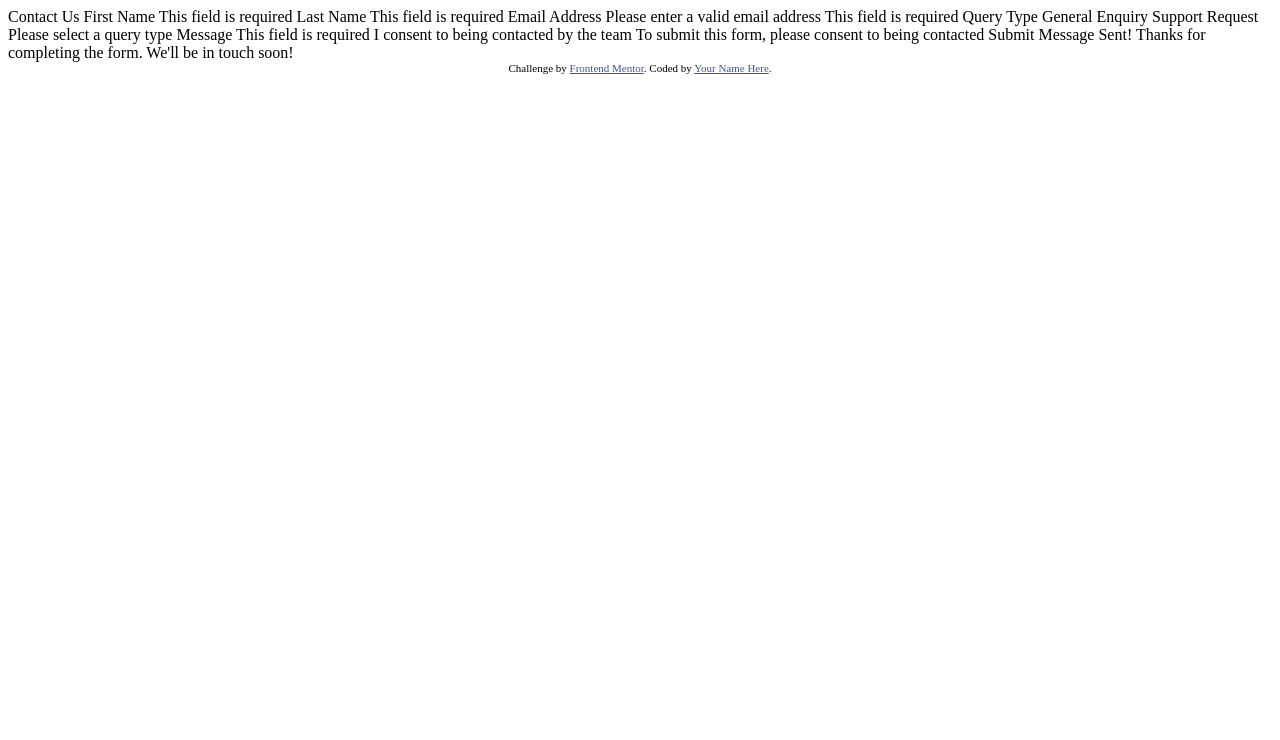
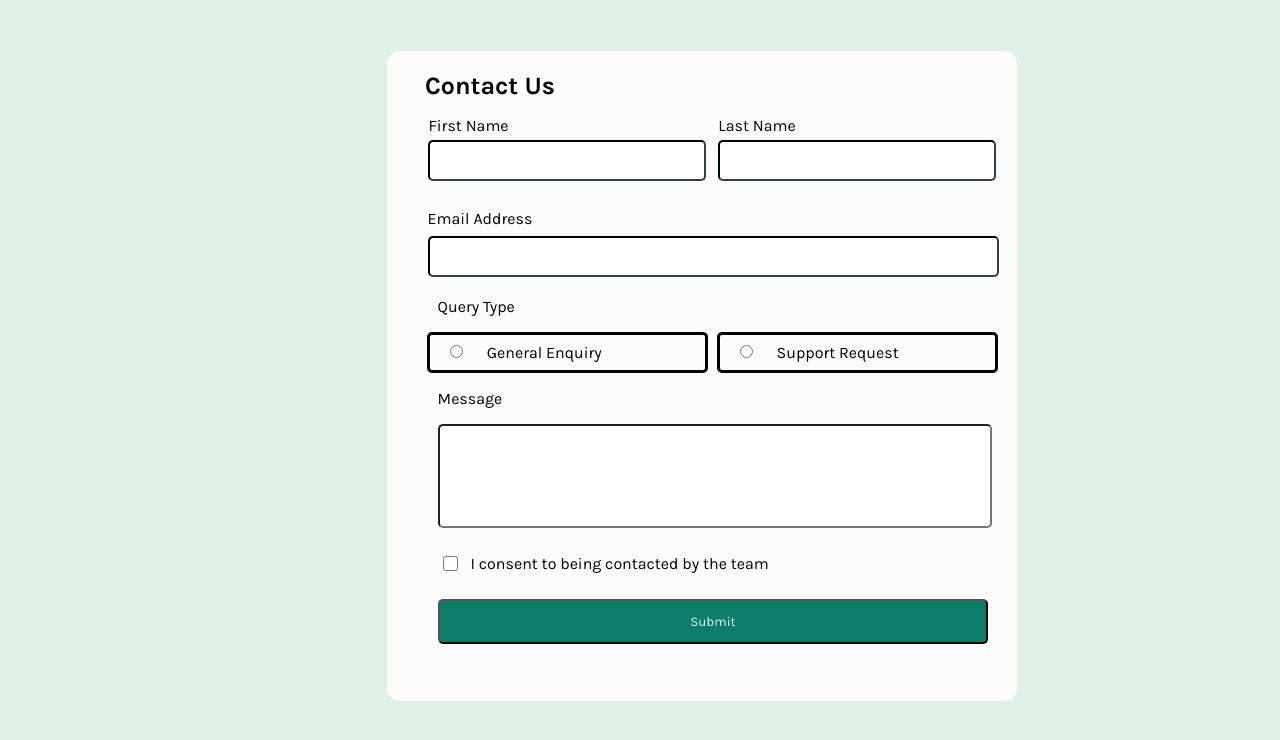
Before and after one commit to God55-lgtm/Contact-form, a plain HTML site: page index.html in a window 1280 px wide. Drawn offline with Linux system fonts and the light colour scheme.

Commit message:
un poco mas cerca

```diff
--- a/index.html
+++ b/index.html
@@ -1,34 +1,89 @@
 <!DOCTYPE html>
 <html lang="en">
+
 <head>
   <meta charset="UTF-8">
-  <meta name="viewport" content="width=device-width, initial-scale=1.0"> <!-- displays site properly based on user's device -->
+  <meta name="viewport" content="width=device-width, initial-scale=1.0">
+  <!-- displays site properly based on user's device -->
 
   <link rel="icon" type="image/png" sizes="32x32" href="./assets/images/favicon-32x32.png">
-
+  <link rel="stylesheet" href="./styles.css">
   <title>Frontend Mentor | Contact form</title>
 
   <!-- Feel free to remove these styles or customise in your own stylesheet 👍 -->
-  <style>
-    .attribution { font-size: 11px; text-align: center; }
-    .attribution a { color: hsl(228, 45%, 44%); }
-  </style>
+
 </head>
+
 <body>
+  <div class="container-form">
+    <form action="">
+      <h1 class="contactUs">Contact Us</h1>
+      <div class="personal-information">
+        <!-- Nombre y Apellidos-->
+        <div class="information">
+          <div class="name-information">
+            <label for="name">First Name</label>
+            <input type="text" required>
+          </div>
+          <div class="lastName-information">
+            <label for="lastName">Last Name</label>
+            <input type="text" required>
+          </div>
+        </div>
 
-  Contact Us
 
-  First Name
+        <!-- Email -->
+        <div class="email">
+          <label for="email-address">Email Address</label>
+          <input type="text" required>
+        </div>
+        <!-- Query -->
+        <div class="query-container">
+          <p>Query Type</p>
+          <div class="opciones-query">
+            <article class="opcion1">
+              <input type="radio" id="General">
+              <label for="General">General Enquiry</label>
+            </article>
+
+            <article class="opcion2">
+              <input type="radio" id="General">
+              <label for="Support">Support Request</label>
+            </article>
+
+          </div>
+          </div>
+
+          <!-- Message -->
+        <div class="message-div">
+          <p>Message</p>
+          <input type="text" class="message">
+        </div>
+
+        <!-- Concentimiento checkbox -->
+        <div class="checkbox">
+          <input type="checkbox">
+          <p>I consent to being contacted by the team</p>
+        </div>
+        <!-- submit -->
+        <button type="submit" class="submit-button">Submit</button>
+      </div>
+
+    </form>
+  </div>
+
+
+  <!--
   This field is required
 
-  Last Name
+
   This field is required
 
   Email Address
   Please enter a valid email address
   This field is required
 
-  Query Type
+
   General Enquiry
   Support Request
   Please select a query type
@@ -36,17 +91,14 @@
   Message
   This field is required
 
-  I consent to being contacted by the team
+
   To submit this form, please consent to being contacted
 
   Submit
 
   Message Sent!
-  Thanks for completing the form. We'll be in touch soon!
+  Thanks for completing the form. We'll be in touch soon! -->
+  <script src="./index.js"></script>
+</body>
 
-  <div class="attribution">
-    Challenge by <a href="https://www.frontendmentor.io?ref=challenge">Frontend Mentor</a>.
-    Coded by <a href="#">Your Name Here</a>.
-  </div>
-</body>
 </html>
--- /dev/null
+++ b/styles.css
@@ -0,0 +1,166 @@
+/* Variables */
+:root {
+    --fondo: hsl(148, 38%, 91%);
+    --grey: hsl(187, 24%, 22%);
+}
+
+@font-face {
+    font-family: 'Karla';
+    src: url(./assets/fonts/Karla-VariableFont_wght.ttf);
+}
+
+* {
+    font-family: 'Karla';
+
+}
+
+
+body {
+    background-color: hsl(148, 38%, 91%);
+}
+
+.container-form {
+    display: flex;
+    background-color: hsl(0, 0%, 99%);
+    width: 630px;
+    height: 650px;
+    flex-direction: column;
+    margin: 4% 30%;
+    border-radius: 2%;
+    gap: 6rem;
+    padding: 0;
+
+}
+
+/* Contact us */
+h1 {
+    font-size: 25px;
+    margin-top: 20px;
+    margin-left: 6%;
+}
+
+/* Nombre y apellidos  */
+.information {
+    display: flex;
+    justify-content: space-around;
+    margin: 0;
+
+}
+
+.personal-information {
+    margin-left: 8%;
+}
+
+.name-information,
+.lastName-information {
+    display: flex;
+    justify-content: left;
+    flex-direction: column;
+    gap: 5px;
+    margin-left: -30px;
+}
+
+.name-information input,
+.lastName-information input {
+    width: 270px;
+    height: 35px;
+    border-radius: 5px;
+    border-color: var(--grey);
+
+
+}
+
+/* Email */
+.email {
+    display: flex;
+    flex-direction: column;
+    justify-content: space-between;
+    margin: 20px auto;
+    margin-left: -10px;
+
+}
+
+.email input {
+    width: 563px;
+    height: 35px;
+    border-color: var(--grey);
+    border-radius: 5px;
+}
+
+.email label {
+    margin: 8px 0;
+}
+
+
+/* Query */
+.opciones-query {
+    display: flex;
+    justify-content: space-around;
+    border-color: var(--grey)
+}
+
+.opcion1,
+.opcion2 {
+    width: 275px;
+    height: 35px;
+    margin-left: -30px;
+    border: solid;
+    border-radius: 5px;
+    /* align-items: center; */
+
+
+}
+
+
+.opcion1 label,
+.opcion2 label {
+    text-align: center;
+    justify-content: center;
+    margin: 10px 0;
+
+
+}
+
+.opcion1 input,
+.opcion2 input {
+    margin: 10px 20px;
+
+}
+
+.message {
+    width: 95%;
+    border-radius: 5px;
+    height: 100px;
+    margin: 0;
+    padding: 0;
+}
+
+/* Checkbox */
+.checkbox {
+    margin: 10px;
+    display: flex;
+    justify-content: flex-start;
+    margin-left: -5px;
+
+}
+
+.checkbox input{
+    border-radius: 20px;
+    width: 15px;
+    margin-left: 10px;
+}
+
+.checkbox p {
+    margin-left: 10px;
+}
+
+/* Submit */
+.submit-button{
+    width: 95%;
+    height: 45px;
+    border-radius: 5px;
+    color: hsl(148, 38%, 91%);
+    background-color: hsl(169, 82%, 27%);
+    border-color: #ffff solid;
+    text-align: center;
+}
```
Also changed, not shown: index.js (added).
